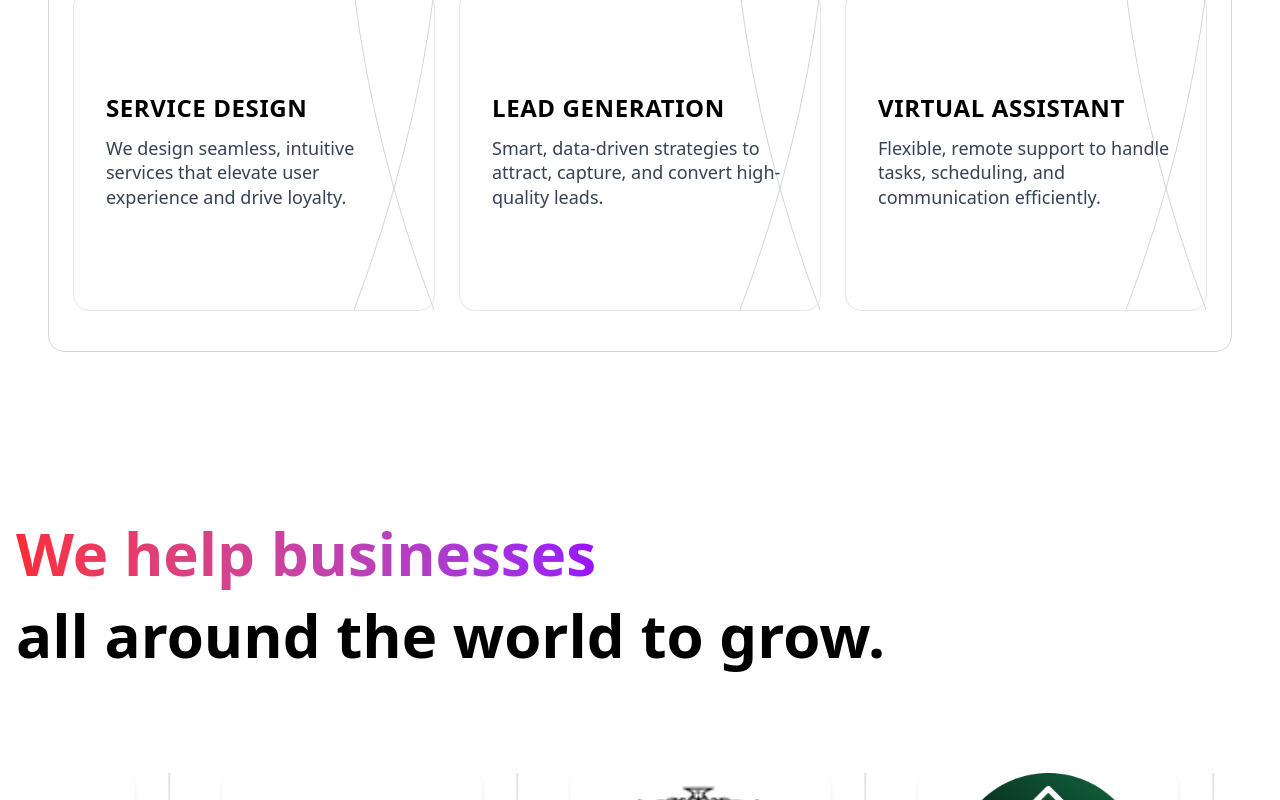
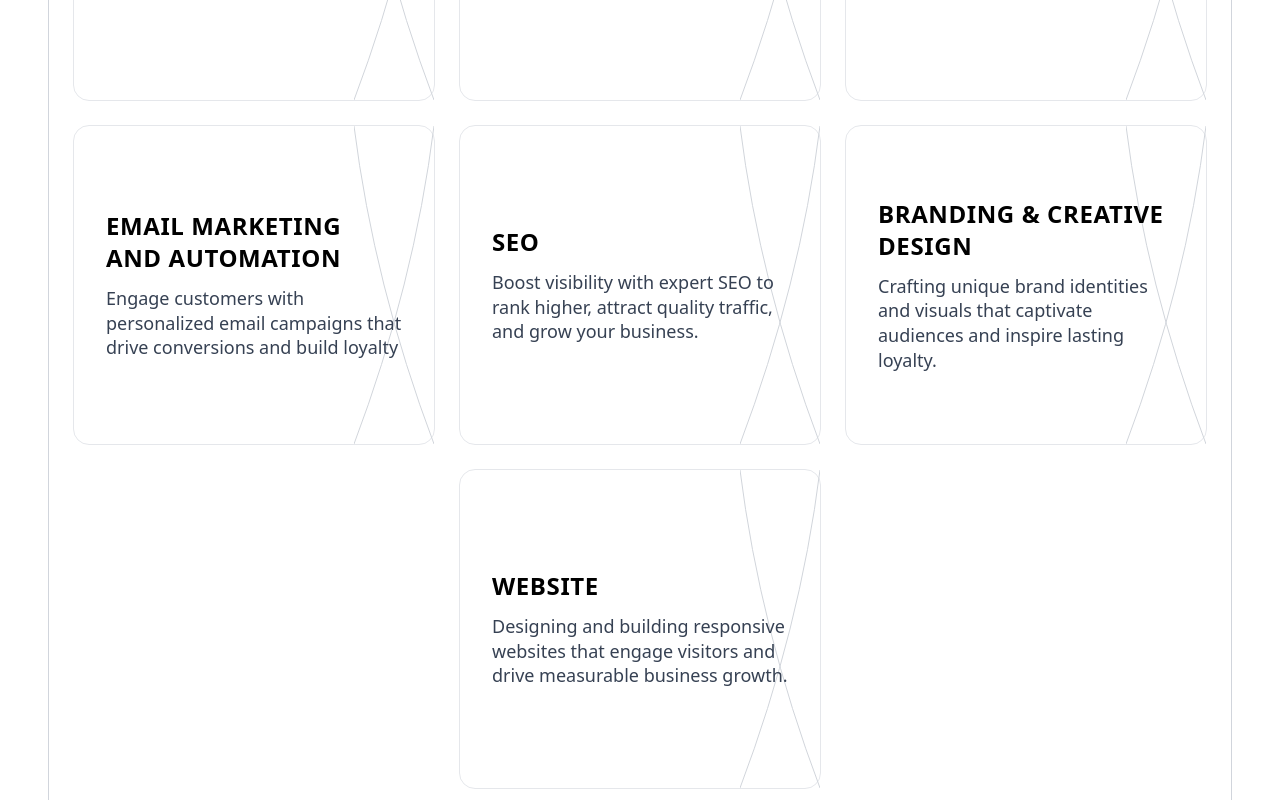
Before and after one commit to mehr810/agency, a Next.js app: page / in a window 1280 px wide. Shown: the part 1800-2600 px from the top of the page. Built offline with nearby package versions, Linux system fonts and the light colour scheme.

Commit message:
Hero section and services section updated

```diff
--- a/src/app/components/Hero.tsx
+++ b/src/app/components/Hero.tsx
@@ -1,50 +1,53 @@
 "use client";
 
-import { useEffect, useRef } from "react";
 import { motion } from "framer-motion";
+import { useEffect } from "react";
 
 const HeroSection = () => {
-  const videoRef = useRef<HTMLVideoElement>(null);
+  useEffect(() => {
+    const style = document.createElement("style");
+    style.innerHTML = `
+      @font-face {
+        font-family: 'Montserrat';
+        src: url('/fonts/Montserrat-Bold.ttf') format('truetype');
+        font-weight: 400;
+        font-style: normal;
+      }
 
-  useEffect(() => {
-    const handleScroll = () => {
-      const video = videoRef.current;
-      if (!video) return;
-
-      const rect = video.getBoundingClientRect();
-      const windowHeight = window.innerHeight;
-
-      // If video is mostly out of view vertically, pause or mute it
-      if (rect.bottom < 100 || rect.top > windowHeight - 100) {
-        video.muted = true;
-        video.pause();
-      } else {
-        video.muted = false;
-        video.play().catch(() => {});
+      @font-face {
+        font-family: 'Montserrat';
+        src: url('/fonts/Montserrat-Bold.ttf') format('truetype');
+        font-weight: 700;
+        font-style: normal;
       }
-    };
-
-    window.addEventListener("scroll", handleScroll);
-    return () => window.removeEventListener("scroll", handleScroll);
+    `;
+    document.head.appendChild(style);
   }, []);
 
-  const media = {
+  const media = [
+    {
+      type: "video",
       src: "/hero-video2.mp4",
+      label: "Mighty Five: Reel",
       poster: "/fallback.jpg",
       title: "Mighty Five agency introduction video",
-  };
+    },
+  ];
 
   return (
     <section className="w-full overflow-hidden mt-10">
-      {/* Heading */}
-      <div className="relative z-20 px-4 md:px-15 sm:py-4 bg-white">
+      {/* Top Text */}
+  {/* <div className="relative z-20 px-4 md:px-15 py-0 sm:py-4 bg-white">
     <div className="overflow-hidden">
       <motion.h1
         initial={{ y: 100, opacity: 0 }}
         animate={{ y: 0, opacity: 1 }}
         transition={{ duration: 1.1, ease: "easeOut" }}
         className="text-3xl sm:text-4xl md:text-6xl lg:text-[69px] leading-snug text-black drop-shadow"
-            style={{ fontFamily: "Montserrat", fontWeight: 700 }}
+        style={{
+          fontFamily: "Montserrat",
+          fontWeight: 700,
+        }}
       >
         <span className="block overflow-hidden">
           <motion.span
@@ -61,7 +64,7 @@ const HeroSection = () => {
             initial={{ y: 100 }}
             animate={{ y: 0 }}
             transition={{ duration: 1.3, delay: 0.2, ease: "easeOut" }}
-                className="block pl-10 md:pl-22 lg:pl-28 text-3xl sm:text-4xl md:text-3xl lg:text-[69px]"
+            className="italic block pl-10 md:pl-22 lg:pl-28 text-3xl sm:text-4xl md:text-3xl lg:text-[69px]"
             style={{
               fontFamily: "Montserrat",
               fontWeight: 700,
@@ -73,28 +76,27 @@ const HeroSection = () => {
         </span>
       </motion.h1>
     </div>
-      </div>
+  </div> */}
 
-    {/* Video */}
+      {/* Hero Media */}
       <div className="relative w-full bg-white py-2 sm:py-4">
         <motion.div
-    initial={{ opacity: 0, scale: 0.95 }}
-    animate={{ opacity: 1, scale: 1 }}
-    transition={{ duration: 0.8, ease: "easeOut" }}
+          initial={{ opacity: 0, scale: 0.9, rotateX: 15 }}
+          animate={{ opacity: 1, scale: 1, rotateX: 0 }}
+          transition={{ duration: 1.3, delay: 0.5, ease: "anticipate" }}
           className="relative w-full aspect-video sm:max-w-3xl md:max-w-5xl lg:max-w-none lg:px-0"
         >
           <video
-      ref={videoRef}
             autoPlay
+            loop
+            muted
             playsInline
-      loop
-      preload="auto"
-      muted // 🔈 Optional: ensures autoplay works on all devices
+            preload="none"
             className="w-full h-full object-contain sm:object-cover rounded-lg shadow-lg"
-      poster={media.poster}
-      title={media.title}
+            poster={media[0].poster}
+            title={media[0].title}
           >
-      <source src={media.src} type="video/mp4" />
+            <source src={media[0].src} type="video/mp4" />
             Your browser does not support the video tag.
           </video>
         </motion.div>
--- a/src/app/components/ServicesCard.tsx
+++ b/src/app/components/ServicesCard.tsx
@@ -35,6 +35,27 @@ const services = [
     description:
       "Flexible, remote support to handle tasks, scheduling, and communication efficiently.",
   },
+  {
+    title: "SEO",
+    description:
+      "Boost visibility with expert SEO to rank higher, attract quality traffic, and grow your business.",
+  },
+  {
+    title: "Email Marketing and Automation",
+    description:
+      "Engage customers with personalized email campaigns that drive conversions and build loyalty",
+  },
+  {
+    title: "Branding & Creative Design",
+    description:
+      "Crafting unique brand identities and visuals that captivate audiences and inspire lasting loyalty.",
+  },
+  {
+    title: "Website",
+    description:
+      "Designing and building responsive websites that engage visitors and drive measurable business growth.",
+  },
+
 ];
 
 const cardVariants: Variants = {
@@ -68,6 +89,28 @@ const ServicesSection = () => {
     return () => window.removeEventListener("resize", handleResize);
   }, []);
 
+  // ✅ Reorder + Center-Last-One logic
+  const reorderServices = (list: typeof services) => {
+    const reordered: (typeof services[0] | null)[] = [];
+
+    for (let i = 0; i < list.length; i += 3) {
+      const chunk = list.slice(i, i + 3);
+      if (chunk.length === 3) {
+        reordered.push(chunk[1], chunk[0], chunk[2]); // [2,1,3]
+      } else if (chunk.length === 1) {
+        reordered.push(null, chunk[0], null); // center the single card
+      } else if (chunk.length === 2) {
+        reordered.push(chunk[0], null, chunk[1]); // spread two cards
+      } else {
+        reordered.push(...chunk);
+      }
+    }
+
+    return reordered;
+  };
+
+  const finalServices = reorderServices(services);
+
   return (
     <section className="bg-white text-black py-16 px-6 md:px-12 font-sans overflow-x-hidden">
       <div className="max-w-[1800px] mx-auto">
@@ -94,9 +137,10 @@ const ServicesSection = () => {
 
           {/* Services Grid */}
           <div className="grid grid-cols-1 sm:grid-cols-2 lg:grid-cols-3 gap-6 z-10 relative">
-            {services.map((service, index) => (
+            {finalServices.map((service, index) => (
+              <div key={index} className="w-full">
+                {service && (
                   <motion.div
-                key={index}
                     custom={index}
                     initial="hidden"
                     whileInView="visible"
@@ -141,6 +185,8 @@ const ServicesSection = () => {
                       </p>
                     </div>
                   </motion.div>
+                )}
+              </div>
             ))}
           </div>
         </div>
@@ -151,7 +197,6 @@ const ServicesSection = () => {
 
 export default ServicesSection;
 
-// Optional export if needed in some layout file
 export const ServicesCard = () => {
   return <ServicesSection />;
 };
```
Lines whose indentation alone changed are shown as unchanged.
